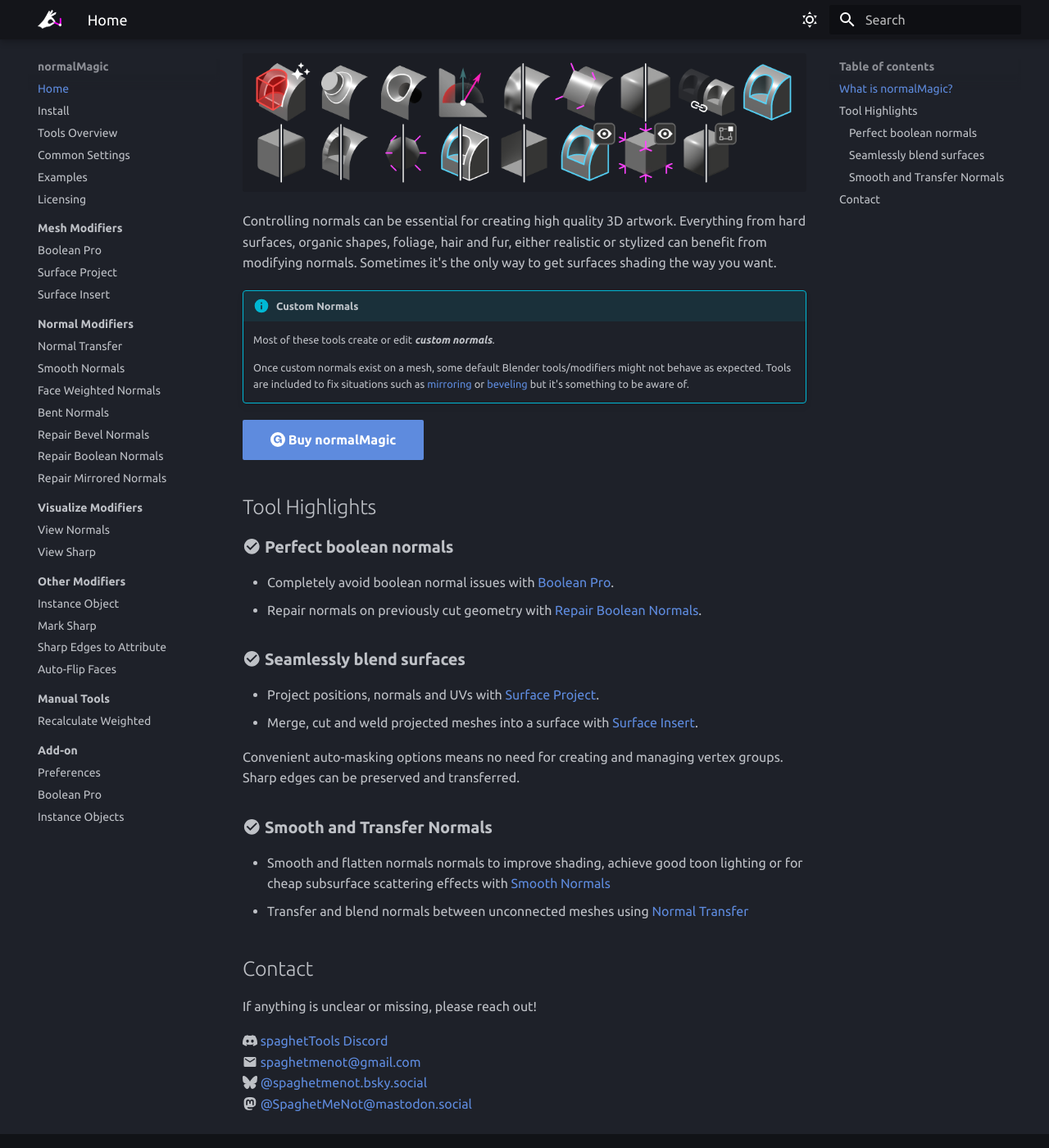
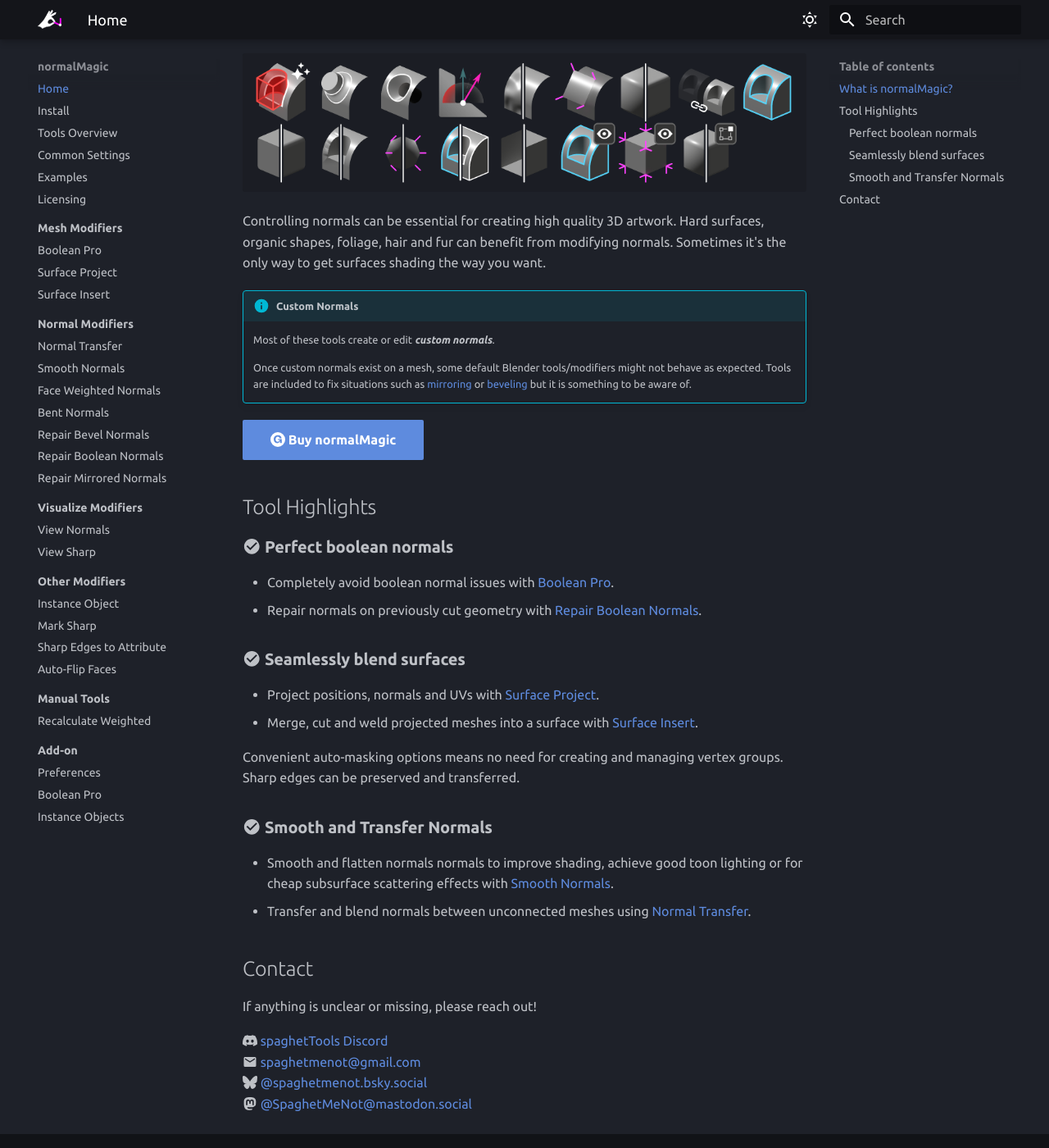
Before and after one commit to SpaghetMeNot/normalmagic, an MkDocs documentation site: the page built from docs/index.md, in a window 1280 px wide and 1400 px high, scrolled down 400 px. Shown: the whole window at 82% size. Built offline with MkDocs 1.6.1 and Material for MkDocs 9.7.7, drawn with Linux system fonts in a browser that asks for light colours; some web fonts are replaced; the version menu is left out.

```diff
--- a/docs/index.md
+++ b/docs/index.md
@@ -16,13 +16,13 @@ normalMagic is a collection of tools for [Blender](https://www.blender.org/) tha
 
 ![all_tools](./assets/all_tools.png)
 
-Controlling normals can be essential for creating high quality 3D artwork. Everything from hard surfaces, organic shapes, foliage, hair and fur, either realistic or stylized can benefit from modifying normals. Sometimes it's the only way to get surfaces shading the way you want.
+Controlling normals can be essential for creating high quality 3D artwork. Hard surfaces, organic shapes, foliage, hair and fur can benefit from modifying normals. Sometimes it's the only way to get surfaces shading the way you want.
 
 !!! info "Custom Normals"
     Most of these tools create or edit ***custom normals***.
 
     Once custom normals exist on a mesh, some default Blender tools/modifiers might not behave as expected.
-    Tools are included to fix situations such as [mirroring](normal_tools/repair_mirrored_normals.md) or [beveling](normal_tools/repair_bevel_normals.md) but it's something to be aware of.
+    Tools are included to fix situations such as [mirroring](normal_tools/repair_mirrored_normals.md) or [beveling](normal_tools/repair_bevel_normals.md) but it is something to be aware of.
 
 [:simple-gumroad:  Buy normalMagic](https://spaghetmenot.gumroad.com/l/normalmagic){ .md-button .md-button--primary }
 
@@ -42,8 +42,8 @@ Convenient auto-masking options means no need for creating and managing vertex g
 
 ### :material-check-circle: **Smooth and Transfer Normals**
 
-- Smooth and flatten normals normals to improve shading, achieve good toon lighting or for cheap subsurface scattering effects with [Smooth Normals](normal_tools/smooth_normals.md)
-- Transfer and blend normals between unconnected meshes using [Normal Transfer](./normal_tools/normal_transfer.md)
+- Smooth and flatten normals normals to improve shading, achieve good toon lighting or for cheap subsurface scattering effects with [Smooth Normals](normal_tools/smooth_normals.md).
+- Transfer and blend normals between unconnected meshes using [Normal Transfer](./normal_tools/normal_transfer.md).
 
 
 
```
Also changed, not shown: docs/install.md (+1 -1 lines), docs/assets/install/install_2.png.
